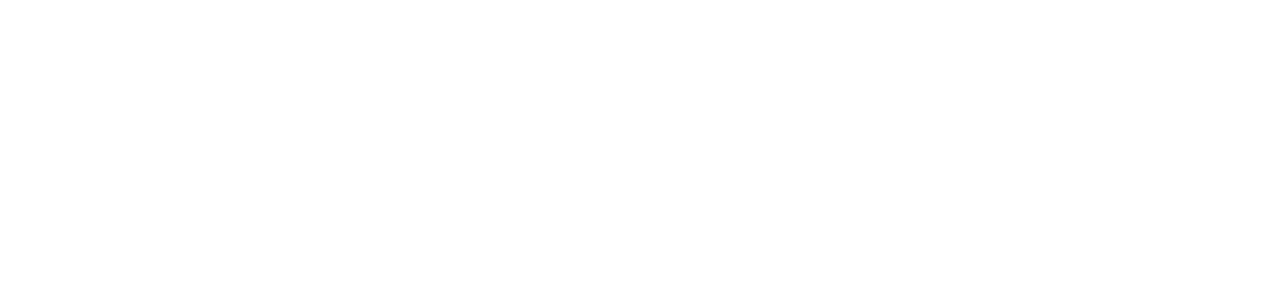
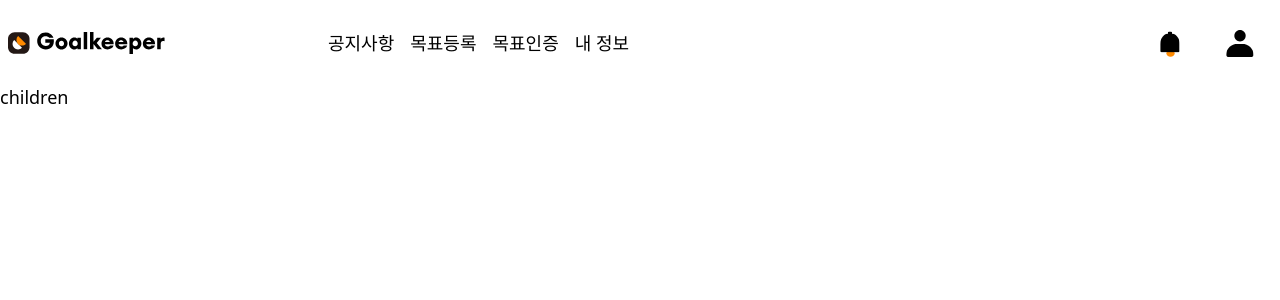
Before and after one commit to Goal-achievement-system/goal-achievement-system-frontend, a React (Create React App) app: page / in a window 1280 px wide. Shown: the top 300 px of the page. Built offline with nearby package versions, Linux system fonts and the light colour scheme; a web font is replaced by a local one.

Commit message:
component 작동 확인을 위한 Home.tsx 변경

```diff
--- a/src/pages/Home.tsx
+++ b/src/pages/Home.tsx
@@ -1,5 +1,26 @@
+import React from 'react';
+import GoalAddPopUp from 'components/Modal/GoalAddModal';
+import GoalPopUp from 'components/Modal/GoalModal';
+import { Goal } from 'types/goal';
+import BaseTemplate from './BaseTemplate';
+
 function Home() {
-	return null;
+	const goal: Goal = {
+		goalId: 1,
+		memberEmail: '',
+		category: '취미',
+		goalName: '목표인증 텍스트',
+		content: '목표 내용',
+		limitDate: new Date(2022, 5, 25),
+		money: 10000,
+		reward: 'high',
+		verificationResult: 'ongoing',
+	};
+	return (
+		<BaseTemplate Modal={<GoalPopUp goal={goal} />}>
+			<div>children</div>
+		</BaseTemplate>
+	);
 }
 
 export default Home;
```
